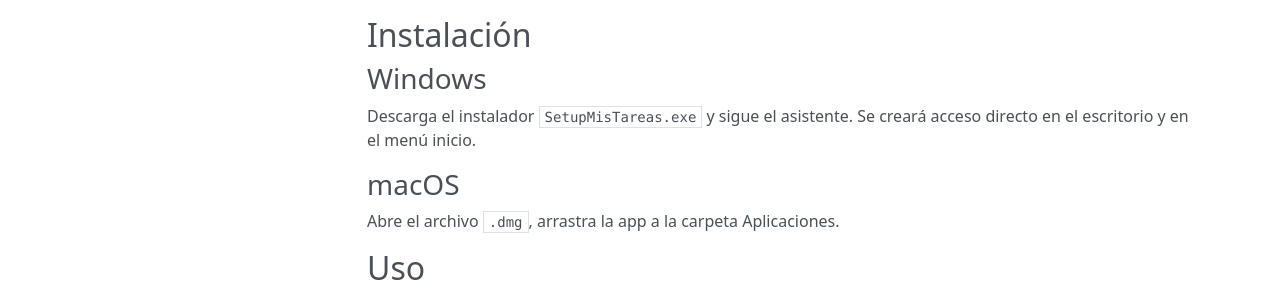
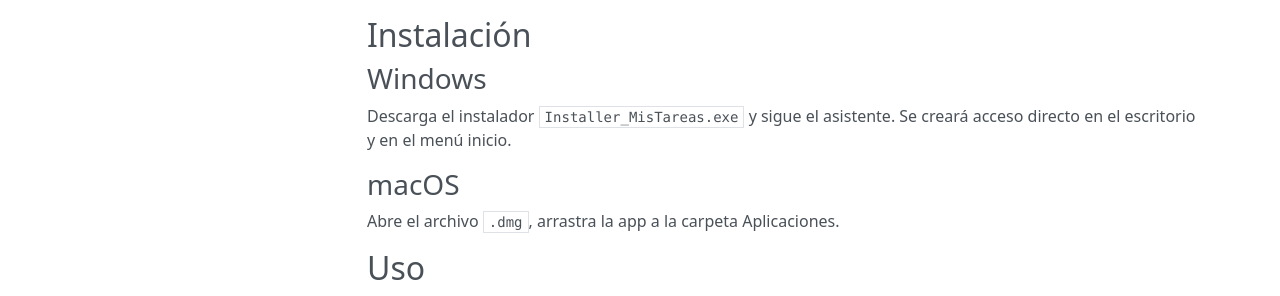
Before and after one commit to Fabianviera/MisTareas, an MkDocs documentation site: the page built from docs/index.md, in a window 1280 px wide and 1153 px high. Shown: the part 389-685 px from the top of the window. Built offline with MkDocs 1.6.1, drawn with Linux system fonts in a browser that asks for light colours; nearby versions of some CDN libraries.

Commit message:
Actualizar nombre del instalador en documentación

```diff
--- a/docs/index.md
+++ b/docs/index.md
@@ -14,7 +14,7 @@
 ## Instalación
 
 ### Windows
-Descarga el instalador `SetupMisTareas.exe` y sigue el asistente. Se creará acceso directo en el escritorio y en el menú inicio.
+Descarga el instalador `Installer_MisTareas.exe` y sigue el asistente. Se creará acceso directo en el escritorio y en el menú inicio.
 
 ### macOS
 Abre el archivo `.dmg`, arrastra la app a la carpeta Aplicaciones.
```
